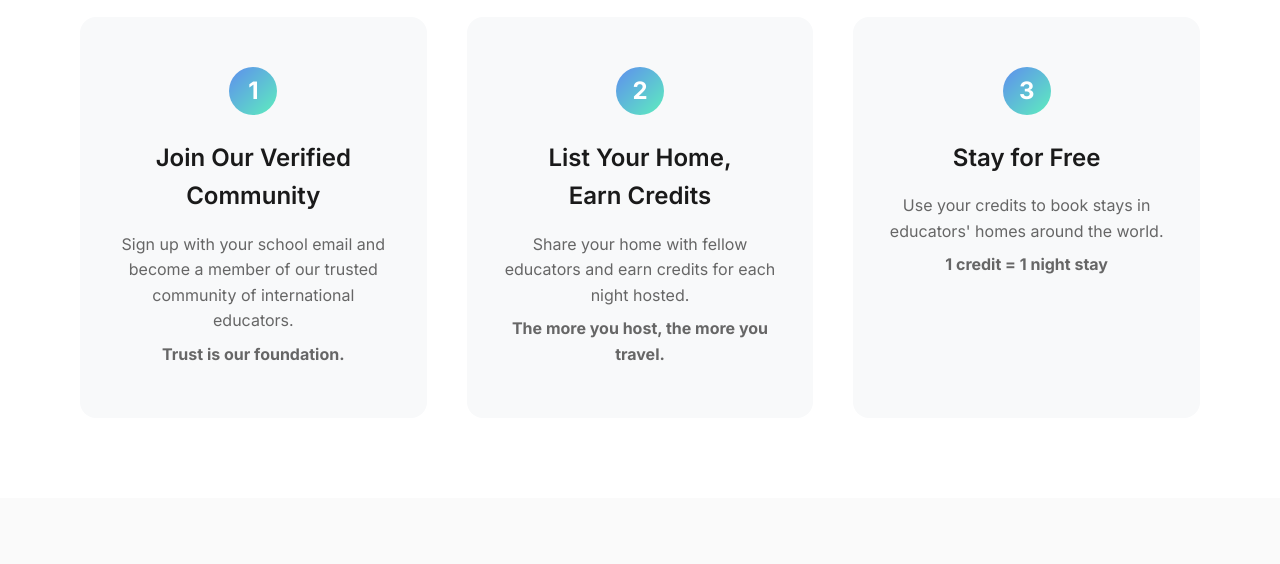
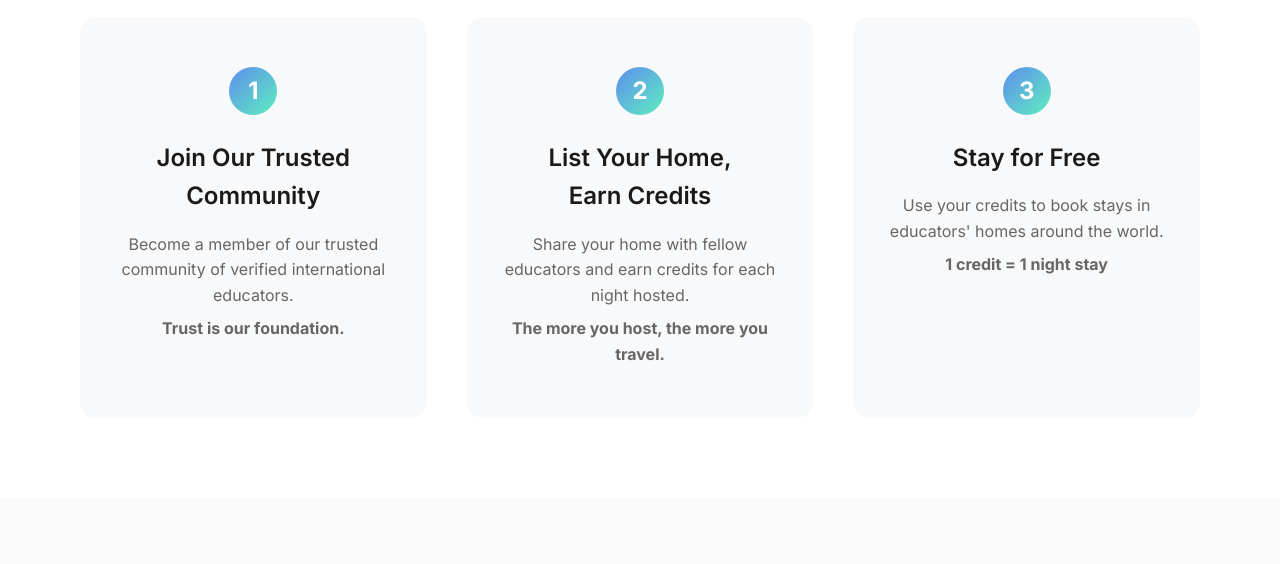
Before and after one commit to tflanag1/kasero-landing-page, a plain HTML site: page index.html in a window 1280 px wide. Shown: the part 1000-1564 px from the top of the page. Drawn offline with Linux system fonts and the light colour scheme.

Commit message:
Update index.html

```diff
--- a/index.html
+++ b/index.html
@@ -807,10 +807,10 @@
             <h2 class="section-title">How <span class="gradient-text">Kasero</span> Works</h2>
             <div class="steps-grid">
                 <div class="step-card">
-                    <div class="step-number">1</div>
-                    <h3>Join Our Verified Community</h3>
-                    <p>Sign up with your school email and become a member of our trusted community of international educators.<br><strong style="margin-top: 8px; display: inline-block;">Trust is our foundation.</strong></p>
-                </div>
+    <div class="step-number">1</div>
+    <h3>Join Our Trusted Community</h3>
+    <p>Become a member of our trusted community of verified international educators.<br><strong style="margin-top: 8px; display: inline-block;">Trust is our foundation.</strong></p>
+</div>
                 <div class="step-card">
                     <div class="step-number">2</div>
                     <h3>List Your Home,<br>Earn Credits</h3>
```
